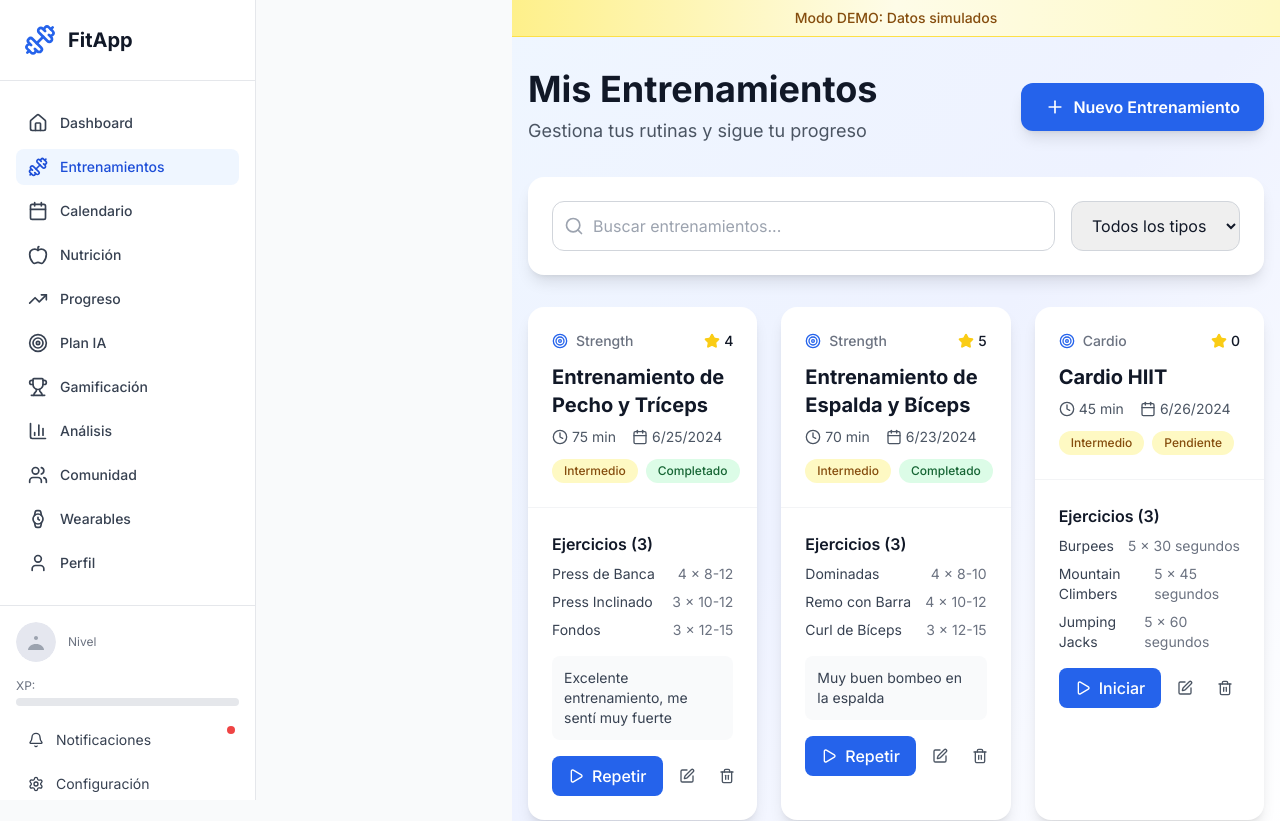
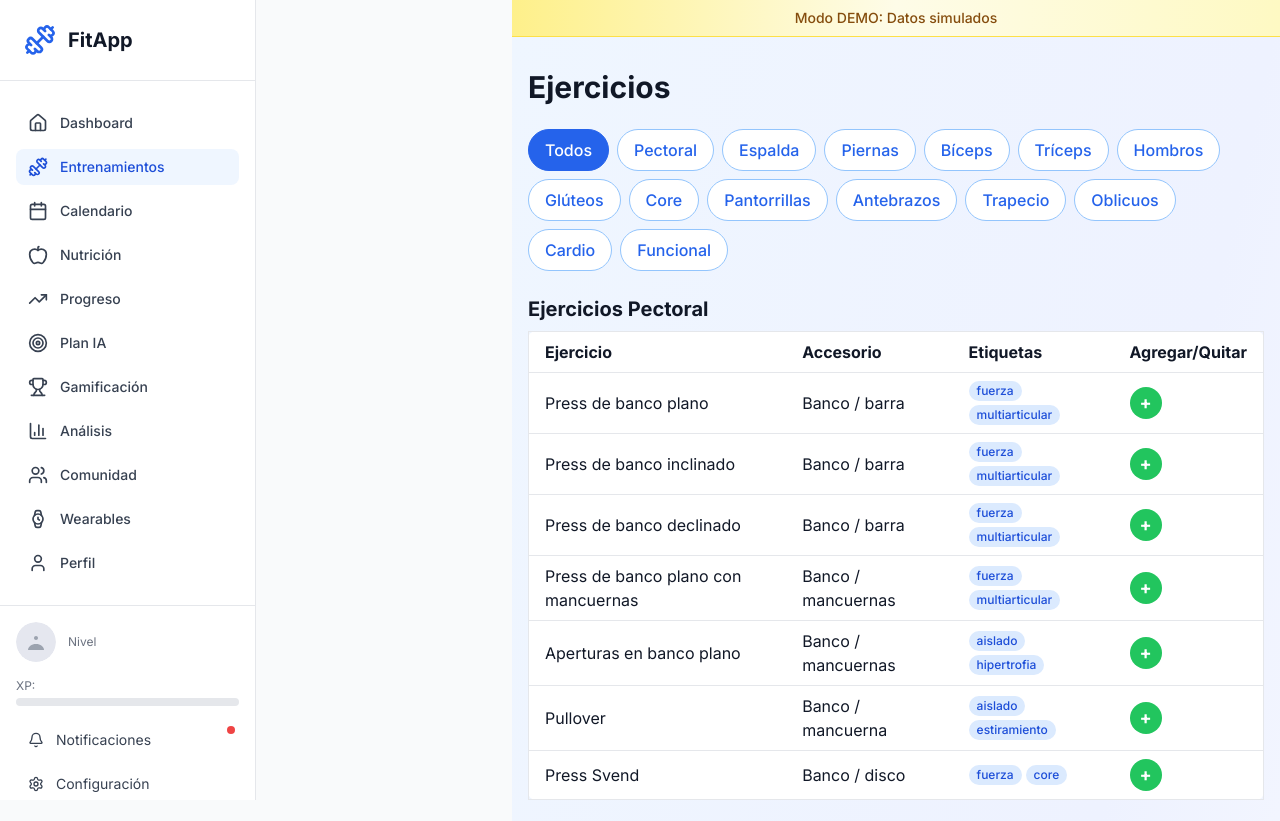
Before and after one commit to chichermo/gym, a React (Vite) app in the folder client-vite/: page /workouts in a window 1280 px wide. Shown: the top 821 px of the page. Built offline with nearby package versions, Linux system fonts and the light colour scheme.

Commit message:
feat: UI de armado de workout con chips de grupo muscular, filtro de accesorios, panel lateral y lógica de agregar/quitar ejercicios

```diff
--- /dev/null
+++ b/client-vite/src/components/ExerciseList.tsx
@@ -0,0 +1,80 @@
+import React from 'react';
+import { Ejercicio } from '../types';
+
+interface ExerciseListProps {
+  ejercicios: Ejercicio[];
+  onAddExercise?: (ejercicio: Ejercicio) => void;
+  onRemoveExercise?: (id: string) => void;
+  ejerciciosEnWorkout?: string[]; // ids de ejercicios ya agregados
+}
+
+const ExerciseList: React.FC<ExerciseListProps> = ({ ejercicios, onAddExercise, onRemoveExercise, ejerciciosEnWorkout = [] }) => {
+  // Agrupar ejercicios por grupo muscular
+  const grupos = ejercicios.reduce<Record<string, Ejercicio[]>>((acc, ejercicio) => {
+    if (!acc[ejercicio.grupoMuscular]) acc[ejercicio.grupoMuscular] = [];
+    acc[ejercicio.grupoMuscular].push(ejercicio);
+    return acc;
+  }, {});
+
+  return (
+    <div className="space-y-8">
+      {Object.entries(grupos).map(([grupo, lista]) => (
+        <div key={grupo}>
+          <h2 className="text-xl font-bold mb-2">Ejercicios {grupo}</h2>
+          <div className="overflow-x-auto">
+            <table className="min-w-full bg-white border rounded-lg">
+              <thead>
+                <tr>
+                  <th className="px-4 py-2 border-b text-left">Ejercicio</th>
+                  <th className="px-4 py-2 border-b text-left">Accesorio</th>
+                  <th className="px-4 py-2 border-b text-left">Etiquetas</th>
+                  {onAddExercise && <th className="px-4 py-2 border-b text-left">Agregar/Quitar</th>}
+                </tr>
+              </thead>
+              <tbody>
+                {lista.map(ejercicio => (
+                  <tr key={ejercicio.id}>
+                    <td className="px-4 py-2 border-b">{ejercicio.nombre}</td>
+                    <td className="px-4 py-2 border-b">{ejercicio.accesorio}</td>
+                    <td className="px-4 py-2 border-b">
+                      <div className="flex flex-wrap gap-1">
+                        {ejercicio.etiquetas.map(tag => (
+                          <span key={tag} className="bg-blue-100 text-blue-700 px-2 py-0.5 rounded-full text-xs font-medium">
+                            {tag}
+                          </span>
+                        ))}
+                      </div>
+                    </td>
+                    {onAddExercise && (
+                      <td className="px-4 py-2 border-b">
+                        {ejerciciosEnWorkout.includes(ejercicio.id) ? (
+                          <button
+                            className="bg-red-500 hover:bg-red-600 text-white rounded-full w-8 h-8 flex items-center justify-center text-lg font-bold"
+                            onClick={() => onRemoveExercise && onRemoveExercise(ejercicio.id)}
+                            title="Quitar del workout"
+                          >
+                            ×
+                          </button>
+                        ) : (
+                          <button
+                            className="bg-green-500 hover:bg-green-600 text-white rounded-full w-8 h-8 flex items-center justify-center text-lg font-bold"
+                            onClick={() => onAddExercise(ejercicio)}
+                            title="Agregar al workout"
+                          >
+                            +
+                          </button>
+                        )}
+                      </td>
+                    )}
+                  </tr>
+                ))}
+              </tbody>
+            </table>
+          </div>
+        </div>
+      ))}
+    </div>
+  );
+};
+
+export default ExerciseList;
--- /dev/null
+++ b/client-vite/src/data/ejercicios.ts
@@ -0,0 +1,48 @@
+import { Ejercicio } from '../types';
+
+export const ejercicios: Ejercicio[] = [
+  // Pectoral
+  { id: '1', nombre: 'Press de banco plano', grupoMuscular: 'Pectoral', accesorio: 'Banco / barra', etiquetas: ['fuerza', 'multiarticular'] },
+  { id: '2', nombre: 'Press de banco inclinado', grupoMuscular: 'Pectoral', accesorio: 'Banco / barra', etiquetas: ['fuerza', 'multiarticular'] },
+  { id: '3', nombre: 'Press de banco declinado', grupoMuscular: 'Pectoral', accesorio: 'Banco / barra', etiquetas: ['fuerza', 'multiarticular'] },
+  { id: '4', nombre: 'Press de banco plano con mancuernas', grupoMuscular: 'Pectoral', accesorio: 'Banco / mancuernas', etiquetas: ['fuerza', 'multiarticular'] },
+  { id: '5', nombre: 'Aperturas en banco plano', grupoMuscular: 'Pectoral', accesorio: 'Banco / mancuernas', etiquetas: ['aislado', 'hipertrofia'] },
+  { id: '6', nombre: 'Pullover', grupoMuscular: 'Pectoral', accesorio: 'Banco / mancuerna', etiquetas: ['aislado', 'estiramiento'] },
+  { id: '7', nombre: 'Press Svend', grupoMuscular: 'Pectoral', accesorio: 'Banco / disco', etiquetas: ['fuerza', 'core'] },
+  // Espalda
+  { id: '8', nombre: 'Remo con barra', grupoMuscular: 'Espalda', accesorio: 'Barra', etiquetas: ['fuerza', 'multiarticular'] },
+  { id: '9', nombre: 'Jalón al pecho', grupoMuscular: 'Espalda', accesorio: 'Polea', etiquetas: ['aislado', 'hipertrofia'] },
+  { id: '10', nombre: 'Pull up', grupoMuscular: 'Espalda', accesorio: 'Peso corporal', etiquetas: ['fuerza', 'funcional'] },
+  // Piernas
+  { id: '11', nombre: 'Sentadilla', grupoMuscular: 'Pierna', accesorio: 'Barra', etiquetas: ['fuerza', 'multiarticular'] },
+  { id: '12', nombre: 'Prensa de pierna', grupoMuscular: 'Pierna', accesorio: 'Máquina', etiquetas: ['fuerza', 'hipertrofia'] },
+  { id: '13', nombre: 'Zancadas', grupoMuscular: 'Piernas', accesorio: 'Mancuerna', etiquetas: ['funcional', 'fuerza'] },
+  // Bíceps
+  { id: '14', nombre: 'Curl de bíceps', grupoMuscular: 'Bíceps', accesorio: 'Mancuerna', etiquetas: ['aislado', 'hipertrofia'] },
+  { id: '15', nombre: 'Curl martillo', grupoMuscular: 'Bíceps', accesorio: 'Mancuerna', etiquetas: ['aislado', 'fuerza'] },
+  // Tríceps
+  { id: '16', nombre: 'Fondos', grupoMuscular: 'Tríceps', accesorio: 'Paralelas', etiquetas: ['fuerza', 'funcional'] },
+  { id: '17', nombre: 'Extensión de tríceps', grupoMuscular: 'Tríceps', accesorio: 'Polea', etiquetas: ['aislado', 'hipertrofia'] },
+  // Hombros
+  { id: '18', nombre: 'Press militar', grupoMuscular: 'Hombros', accesorio: 'Barra', etiquetas: ['fuerza', 'multiarticular'] },
+  { id: '19', nombre: 'Elevaciones laterales', grupoMuscular: 'Hombros', accesorio: 'Mancuerna', etiquetas: ['aislado', 'hipertrofia'] },
+  // Glúteos
+  { id: '20', nombre: 'Hip thrust', grupoMuscular: 'Glúteos', accesorio: 'Barra', etiquetas: ['fuerza', 'hipertrofia'] },
+  // Core
+  { id: '21', nombre: 'Crunch abdominal', grupoMuscular: 'Core', accesorio: 'Peso corporal', etiquetas: ['aislado', 'funcional'] },
+  { id: '22', nombre: 'Plancha', grupoMuscular: 'Core', accesorio: 'Peso corporal', etiquetas: ['funcional'] },
+  // Pantorrillas
+  { id: '23', nombre: 'Elevación de talones', grupoMuscular: 'Pantorrillas', accesorio: 'Mancuerna', etiquetas: ['aislado', 'hipertrofia'] },
+  // Antebrazos
+  { id: '24', nombre: 'Curl de muñeca', grupoMuscular: 'Antebrazos', accesorio: 'Mancuerna', etiquetas: ['aislado'] },
+  // Trapecio
+  { id: '25', nombre: 'Encogimiento de hombros', grupoMuscular: 'Trapecio', accesorio: 'Mancuerna', etiquetas: ['aislado', 'fuerza'] },
+  // Oblicuos
+  { id: '26', nombre: 'Twist ruso', grupoMuscular: 'Oblicuos', accesorio: 'Disco', etiquetas: ['funcional', 'core'] },
+  // Cardio
+  { id: '27', nombre: 'Burpees', grupoMuscular: 'Cardio', accesorio: 'Peso corporal', etiquetas: ['funcional', 'cardio'] },
+  { id: '28', nombre: 'Mountain climbers', grupoMuscular: 'Cardio', accesorio: 'Peso corporal', etiquetas: ['funcional', 'cardio'] },
+  // Funcional
+  { id: '29', nombre: 'Kettlebell swing', grupoMuscular: 'Funcional', accesorio: 'Kettlebell', etiquetas: ['funcional', 'fuerza'] },
+  { id: '30', nombre: 'Battle ropes', grupoMuscular: 'Funcional', accesorio: 'Cuerda', etiquetas: ['funcional', 'cardio'] },
+];
--- a/client-vite/src/pages/Workouts/WorkoutsPage.tsx
+++ b/client-vite/src/pages/Workouts/WorkoutsPage.tsx
@@ -1,6 +1,9 @@
 import React, { useState, useEffect } from "react";
 import { Plus, Filter, Search, Calendar, Clock, Target, Star, Play, Edit, Trash2 } from "lucide-react";
 import NavBar from '../../components/NavBar';
+import ExerciseList from '../../components/ExerciseList';
+import { ejercicios } from '../../data/ejercicios';
+import { Ejercicio } from '../../types';
 
 // Datos simulados de entrenamientos
 const mockWorkouts = [
@@ -54,10 +57,23 @@ const mockWorkouts = [
   }
 ];
 
+// Grupos musculares ampliados
+const gruposMusculares = [
+  'Todos',
+  'Pectoral', 'Espalda', 'Piernas', 'Bíceps', 'Tríceps', 'Hombros', 'Glúteos', 'Core', 'Pantorrillas', 'Antebrazos', 'Trapecio', 'Oblicuos', 'Cardio', 'Funcional'
+];
+
+// Obtener todas las etiquetas únicas de los ejercicios
+const etiquetasUnicas = Array.from(new Set(ejercicios.flatMap(e => e.etiquetas)));
+
 const WorkoutsPage: React.FC = () => {
   const [workouts, setWorkouts] = useState(mockWorkouts);
   const [searchTerm, setSearchTerm] = useState('');
   const [filterType, setFilterType] = useState('all');
+  const [grupoSeleccionado, setGrupoSeleccionado] = useState('Todos');
+  const [etiquetaSeleccionada, setEtiquetaSeleccionada] = useState('Todas');
+  const [accesoriosSeleccionados, setAccesoriosSeleccionados] = useState<string[]>([]);
+  const [workout, setWorkout] = useState<Ejercicio[]>([]);
 
   const getDifficultyColor = (difficulty: string) => {
     switch (difficulty.toLowerCase()) {
@@ -74,6 +90,53 @@ const WorkoutsPage: React.FC = () => {
     return matchesSearch && matchesType;
   });
 
+  // Accesorios únicos del grupo muscular seleccionado
+  const accesoriosGrupo = grupoSeleccionado === 'Todos'
+    ? []
+    : Array.from(new Set(
+        ejercicios
+          .filter(e => e.grupoMuscular.toLowerCase() === grupoSeleccionado.toLowerCase())
+          .flatMap(e => e.accesorio.split(/[ /]+/).map(a => a.trim()).filter(Boolean))
+      ));
+
+  // Filtrado de ejercicios
+  const ejerciciosFiltrados = ejercicios.filter(e => {
+    const grupoOk = grupoSeleccionado === 'Todos' || e.grupoMuscular.toLowerCase() === grupoSeleccionado.toLowerCase();
+    const etiquetaOk = etiquetaSeleccionada === 'Todas' || e.etiquetas.includes(etiquetaSeleccionada);
+    let accesorioOk = true;
+    if (grupoSeleccionado !== 'Todos' && accesoriosSeleccionados.length > 0) {
+      const accesoriosEjercicio = e.accesorio.split(/[ /]+/).map(a => a.trim());
+      accesorioOk = accesoriosSeleccionados.some(acc => accesoriosEjercicio.includes(acc));
+    }
+    return grupoOk && etiquetaOk && accesorioOk;
+  });
+
+  // Manejo de checkboxes de accesorios
+  const handleAccesorioChange = (accesorio: string) => {
+    setAccesoriosSeleccionados(prev =>
+      prev.includes(accesorio)
+        ? prev.filter(a => a !== accesorio)
+        : [...prev, accesorio]
+    );
+  };
+
+  // Reset accesorios al cambiar grupo muscular
+  React.useEffect(() => {
+    setAccesoriosSeleccionados([]);
+  }, [grupoSeleccionado]);
+
+  // Agregar ejercicio al workout
+  const handleAddExercise = (ejercicio: Ejercicio) => {
+    if (!workout.find(e => e.id === ejercicio.id)) {
+      setWorkout(prev => [...prev, ejercicio]);
+    }
+  };
+
+  // Quitar ejercicio del workout
+  const handleRemoveExercise = (id: string) => {
+    setWorkout(prev => prev.filter(e => e.id !== id));
+  };
+
   return (
     <div className="min-h-screen bg-gradient-to-br from-blue-50 via-indigo-50 to-white flex flex-col">
       <NavBar />
@@ -83,130 +146,77 @@ const WorkoutsPage: React.FC = () => {
         <span className="text-yellow-800 text-sm font-medium">Modo DEMO: Datos simulados</span>
       </div>
 
-      <main className="flex-1 w-full max-w-7xl mx-auto px-4 py-8">
-        {/* Header */}
-        <div className="flex flex-col md:flex-row md:items-center md:justify-between mb-8 gap-4">
-          <div>
-            <h1 className="text-3xl md:text-4xl font-extrabold text-gray-900 leading-tight mb-2">
-              Mis Entrenamientos
-            </h1>
-            <p className="text-gray-600 text-lg">Gestiona tus rutinas y sigue tu progreso</p>
+      <main className="flex-1 w-full max-w-7xl mx-auto px-4 py-8 flex flex-col md:flex-row gap-8">
+        <div className="flex-1">
+          <h1 className="text-3xl font-bold mb-6">Ejercicios</h1>
+          {/* Grupos musculares como chips */}
+          <div className="flex flex-wrap gap-2 mb-6">
+            {gruposMusculares.map(grupo => (
+              <button
+                key={grupo}
+                className={`px-4 py-2 rounded-full border font-medium transition-colors ${
+                  grupoSeleccionado === grupo
+                    ? 'bg-blue-600 text-white border-blue-600'
+                    : 'bg-white text-blue-600 border-blue-300 hover:bg-blue-50'
+                }`}
+                onClick={() => setGrupoSeleccionado(grupo)}
+              >
+                {grupo}
+              </button>
+            ))}
           </div>
-          <button className="flex items-center gap-2 bg-blue-600 text-white px-6 py-3 rounded-xl shadow-lg hover:bg-blue-700 transition-colors font-semibold">
-            <Plus className="w-5 h-5" />
-            Nuevo Entrenamiento
-          </button>
-        </div>
-
-        {/* Filtros y búsqueda */}
-        <div className="bg-white rounded-2xl shadow-lg p-6 mb-8">
-          <div className="flex flex-col lg:flex-row gap-4">
-            <div className="flex-1">
-              <div className="relative">
-                <Search className="absolute left-3 top-1/2 transform -translate-y-1/2 text-gray-400 w-5 h-5" />
-                <input
-                  type="text"
-                  placeholder="Buscar entrenamientos..."
-                  value={searchTerm}
-                  onChange={(e) => setSearchTerm(e.target.value)}
-                  className="w-full pl-10 pr-4 py-3 border border-gray-300 rounded-xl focus:ring-2 focus:ring-blue-500 focus:border-transparent"
-                />
+          {/* Filtro de accesorios solo si hay grupo muscular seleccionado */}
+          {grupoSeleccionado !== 'Todos' && accesoriosGrupo.length > 0 && (
+            <div className="mb-6">
+              <label className="block mb-2 font-medium text-gray-700">Accesorio</label>
+              <div className="flex flex-wrap gap-4">
+                {accesoriosGrupo.map(acc => (
+                  <label key={acc} className="flex items-center gap-2">
+                    <input
+                      type="checkbox"
+                      checked={accesoriosSeleccionados.includes(acc)}
+                      onChange={() => handleAccesorioChange(acc)}
+                      className="form-checkbox h-4 w-4 text-blue-600"
+                    />
+                    <span className="text-gray-700">{acc}</span>
+                  </label>
+                ))}
               </div>
             </div>
-            <select
-              value={filterType}
-              onChange={(e) => setFilterType(e.target.value)}
-              className="px-4 py-3 border border-gray-300 rounded-xl focus:ring-2 focus:ring-blue-500 focus:border-transparent"
-            >
-              <option value="all">Todos los tipos</option>
-              <option value="strength">Fuerza</option>
-              <option value="cardio">Cardio</option>
-            </select>
-          </div>
+          )}
+          <ExerciseList
+            ejercicios={ejerciciosFiltrados}
+            onAddExercise={handleAddExercise}
+            onRemoveExercise={handleRemoveExercise}
+            ejerciciosEnWorkout={workout.map(e => e.id)}
+          />
         </div>
-
-        {/* Lista de entrenamientos */}
-        <div className="grid grid-cols-1 md:grid-cols-2 lg:grid-cols-3 gap-6">
-          {filteredWorkouts.map((workout) => (
-            <div key={workout._id} className="bg-white rounded-2xl shadow-lg overflow-hidden hover:shadow-xl transition-shadow">
-              <div className="p-6 border-b border-gray-100">
-                <div className="flex items-start justify-between mb-3">
-                  <div className="flex items-center gap-2">
-                    <Target className="w-4 h-4 text-blue-600" />
-                    <span className="text-sm font-medium text-gray-500 capitalize">
-                      {workout.type}
-                    </span>
+        {/* Panel lateral de workout en construcción */}
+        {workout.length > 0 && (
+          <aside className="w-full md:w-96 bg-white rounded-2xl shadow-lg p-6 h-fit sticky top-8">
+            <h2 className="text-xl font-bold mb-4">Workout en construcción</h2>
+            <ul className="space-y-3 mb-4">
+              {workout.map(ejercicio => (
+                <li key={ejercicio.id} className="flex items-center justify-between gap-2 border-b pb-2">
+                  <div>
+                    <span className="font-medium text-gray-900">{ejercicio.nombre}</span>
+                    <span className="ml-2 text-xs text-gray-500">({ejercicio.grupoMuscular})</span>
                   </div>
-                  <div className="flex items-center gap-1">
-                    <Star className="w-4 h-4 text-yellow-400 fill-current" />
-                    <span className="text-sm font-medium">{workout.rating}</span>
-                  </div>
-                </div>
-
-                <h3 className="text-xl font-bold text-gray-900 mb-2">{workout.name}</h3>
-
-                <div className="flex items-center gap-4 text-sm text-gray-600 mb-3">
-                  <div className="flex items-center gap-1">
-                    <Clock className="w-4 h-4" />
-                    <span>{workout.duration} min</span>
-                  </div>
-                  <div className="flex items-center gap-1">
-                    <Calendar className="w-4 h-4" />
-                    <span>{new Date(workout.date).toLocaleDateString()}</span>
-                  </div>
-                </div>
-
-                <div className="flex items-center gap-2">
-                  <span className={`px-3 py-1 rounded-full text-xs font-medium ${getDifficultyColor(workout.difficulty)}`}>
-                    {workout.difficulty}
-                  </span>
-                  <span className={`px-3 py-1 rounded-full text-xs font-medium ${
-                    workout.completed
-                      ? 'bg-green-100 text-green-800'
-                      : 'bg-yellow-100 text-yellow-800'
-                  }`}>
-                    {workout.completed ? 'Completado' : 'Pendiente'}
-                  </span>
-                </div>
-              </div>
-
-              <div className="p-6">
-                <div className="mb-4">
-                  <h4 className="font-semibold text-gray-900 mb-2">Ejercicios ({workout.exercises.length})</h4>
-                  <div className="space-y-2">
-                    {workout.exercises.slice(0, 3).map((exercise, index) => (
-                      <div key={index} className="flex items-center justify-between text-sm">
-                        <span className="text-gray-700">{exercise.name}</span>
-                        <span className="text-gray-500">{exercise.sets} x {exercise.reps}</span>
-                      </div>
-                    ))}
-                  </div>
-                </div>
-
-                {workout.notes && (
-                  <div className="mb-4 p-3 bg-gray-50 rounded-lg">
-                    <p className="text-sm text-gray-700">{workout.notes}</p>
-                  </div>
-                )}
-
-                <div className="flex gap-2">
-                  <button className="flex-1 flex items-center justify-center gap-2 bg-blue-600 text-white py-2 px-4 rounded-lg hover:bg-blue-700 transition-colors font-medium">
-                    <Play className="w-4 h-4" />
-                    {workout.completed ? 'Repetir' : 'Iniciar'}
+                  <button
+                    className="text-red-500 hover:text-red-700 text-lg font-bold px-2"
+                    onClick={() => handleRemoveExercise(ejercicio.id)}
+                    title="Quitar"
+                  >
+                    ×
                   </button>
-
-                  <button className="p-2 text-gray-600 hover:text-blue-600 hover:bg-blue-50 rounded-lg transition-colors">
-                    <Edit className="w-4 h-4" />
-                  </button>
-
-                  <button className="p-2 text-gray-600 hover:text-red-600 hover:bg-red-50 rounded-lg transition-colors">
-                    <Trash2 className="w-4 h-4" />
-                  </button>
-                </div>
-              </div>
-            </div>
-          ))}
-        </div>
+                </li>
+              ))}
+            </ul>
+            <button className="w-full bg-blue-600 text-white py-2 rounded-lg font-semibold hover:bg-blue-700 transition-colors">
+              Guardar rutina
+            </button>
+          </aside>
+        )}
       </main>
     </div>
   );
```
